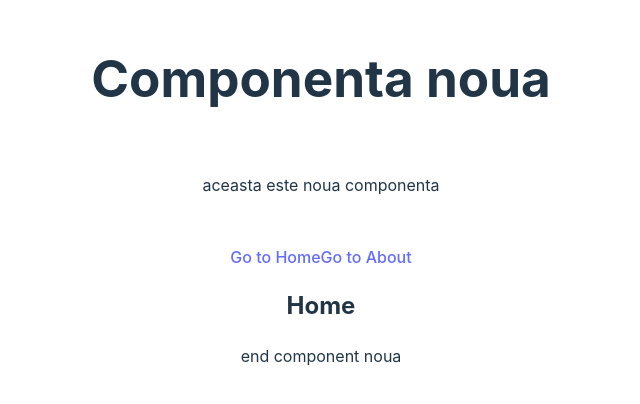
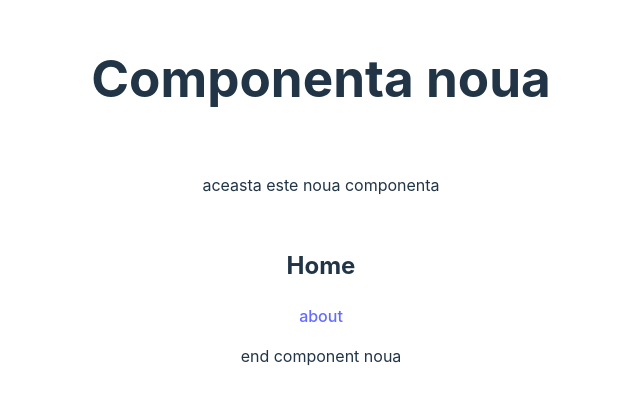
Before and after one commit to alexrotaru15/vue-test-component, a Vue app: page / in a window 1280 px wide. Shown: the part 200-604 px from the top of the page, without its empty margins (319-959 px from the left). Built offline with nearby package versions, Linux system fonts and the light colour scheme.

Commit message:
final cred

```diff
--- a/src/App.vue
+++ b/src/App.vue
@@ -3,13 +3,11 @@ import HelloWorld from "./components/HelloWorld.vue";
 </script>
 
 <template>
-  <HelloWorld msg="Componenta noua" />
-  <p>
-    <router-link to="/">Go to Home</router-link>
-    <router-link to="/about">Go to About</router-link>
-  </p>
-  <router-view></router-view>
-  <p>end component noua</p>
+  <div class="awala">
+    <HelloWorld msg="Componenta noua" />
+    <router-view></router-view>
+    <p>end component noua</p>
+  </div>
 </template>
 
 <style scoped>
--- a/src/components/Home.vue
+++ b/src/components/Home.vue
@@ -1,3 +1,14 @@
+<script setup>
+import { useRouter, useRoute } from "vue-router";
+const router = useRouter();
+const route = useRoute();
+
+const test = () => {
+  router.push({ name: "about" });
+};
+</script>
+
 <template>
   <h2>Home</h2>
+  <router-link to="about">about</router-link>
 </template>
--- a/src/index.js
+++ b/src/index.js
@@ -1,3 +1,4 @@
-import App from "./App.vue";
+import TestComponentApp from "./App.vue";
+import router from "./router";
 
-export { App };
+export { TestComponentApp, router };
--- a/src/router.js
+++ b/src/router.js
@@ -1,22 +1,15 @@
-import { createRouter, createWebHistory } from "vue-router";
+import { createRouter, createWebHashHistory } from "vue-router";
 import Home from "./components/Home.vue";
 import About from "./components/About.vue";
-import Contact from "./components/Contact.vue";
 
-export default createRouter({
-  history: createWebHistory(),
-  routes: [
-    {
-      path: "/",
-      component: Home,
-    },
-    {
-      path: "/about",
-      component: About,
-    },
-    {
-      path: "/contact",
-      component: () => Contact,
-    },
-  ],
+const routes = [
+  { path: "/", component: Home },
+  { path: "/about", name: "about", component: About },
+];
+
+const router = createRouter({
+  history: createWebHashHistory(),
+  routes,
 });
+
+export default router;
--- a/vite.config.js
+++ b/vite.config.js
@@ -12,7 +12,7 @@ export default defineConfig({
       fileName: "termene-test-component",
     },
     rollupOptions: {
-      external: ["vue"],
+      external: ["vue", "vue-router"],
       output: {
         globals: { vue: "Vue" },
       },
```
Also changed, not shown: package.json (+9 -7 lines), 4 other files (tests, documents, lock files or other folders).
